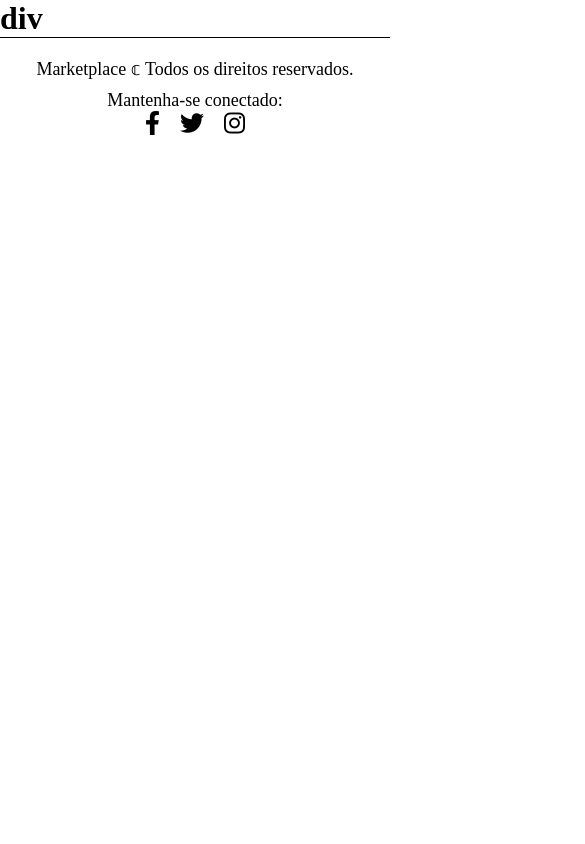
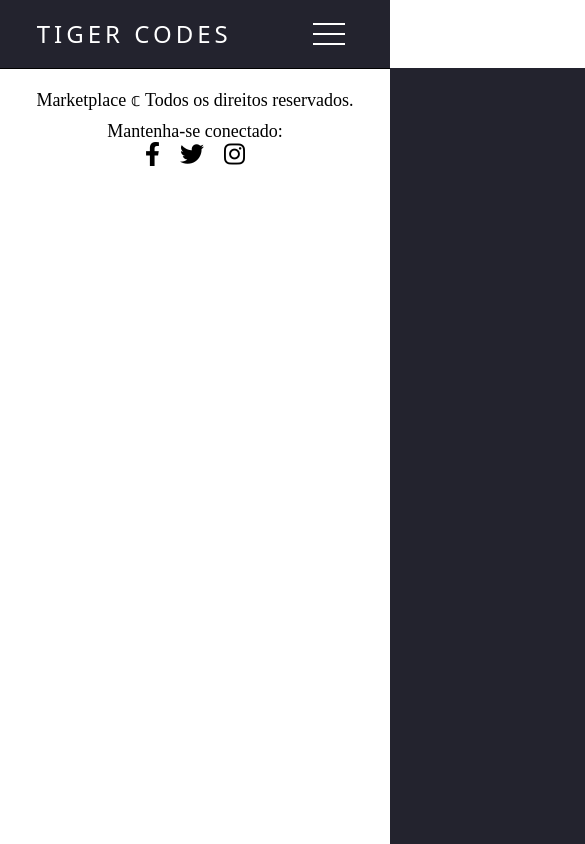
Before and after one commit to daasc/marketplace, a Nuxt app: page / in a window 390 px wide. Shown: the whole page, 585 px wide, since content can reach past the window. Built offline with nearby package versions, Linux system fonts and the light colour scheme.

Commit message:
create-logo

```diff
--- a/components/NavBarComponent.vue
+++ b/components/NavBarComponent.vue
@@ -1,6 +1,19 @@
 <template>
   <div>
-    <h1>div</h1>
+    <nav>
+      <a class="logo" href="/">Tiger Codes</a>
+      <div class="mobile-menu">
+        <div class="line1"></div>
+        <div class="line2"></div>
+        <div class="line3"></div>
+      </div>
+      <ul class="nav-list">
+        <li><a href="#">Início</a></li>
+        <li><a href="#">Sobre</a></li>
+        <li><a href="#">Projetos</a></li>
+        <li><a href="#">Contato</a></li>
+      </ul>
+    </nav>
   </div>
 </template>
 <script>
@@ -8,4 +21,116 @@ export default {
   name: 'NavBarComponent',
 }
 </script>
-<style scoped></style>
+<style scoped>
+* {
+  margin: 0;
+  padding: 0;
+}
+
+a {
+  color: #fff;
+  text-decoration: none;
+  transition: 0.3s;
+}
+
+a:hover {
+  opacity: 0.7;
+}
+
+.logo {
+  font-size: 24px;
+  text-transform: uppercase;
+  letter-spacing: 4px;
+}
+
+nav {
+  display: flex;
+  justify-content: space-around;
+  align-items: center;
+  font-family: system-ui, -apple-system, Helvetica, Arial, sans-serif;
+  background: #23232e;
+  height: 8vh;
+}
+
+main {
+  background: url('bg.jpg') no-repeat center center;
+  background-size: cover;
+  height: 92vh;
+}
+
+.nav-list {
+  list-style: none;
+  display: flex;
+}
+
+.nav-list li {
+  letter-spacing: 3px;
+  margin-left: 32px;
+}
+
+.mobile-menu {
+  display: none;
+  cursor: pointer;
+}
+
+.mobile-menu div {
+  width: 32px;
+  height: 2px;
+  background: #fff;
+  margin: 8px;
+  transition: 0.3s;
+}
+
+@media (max-width: 999px) {
+  body {
+    overflow-x: hidden;
+  }
+  .nav-list {
+    position: absolute;
+    top: 8vh;
+    right: 0;
+    width: 50vw;
+    height: 92vh;
+    background: #23232e;
+    flex-direction: column;
+    align-items: center;
+    justify-content: space-around;
+    transform: translateX(100%);
+    transition: transform 0.3s ease-in;
+  }
+  .nav-list li {
+    margin-left: 0;
+    opacity: 0;
+  }
+  .mobile-menu {
+    display: block;
+  }
+}
+
+.nav-list.active {
+  transform: translateX(0);
+}
+
+@keyframes navLinkFade {
+  from {
+    opacity: 0;
+    transform: translateX(50px);
+  }
+  to {
+    opacity: 1;
+    transform: translateX(0);
+  }
+}
+
+.mobile-menu.active .line1 {
+  transform: rotate(-45deg) translate(-8px, 8px);
+}
+
+.mobile-menu.active .line2 {
+  opacity: 0;
+}
+
+.mobile-menu.active .line3 {
+  transform: rotate(45deg) translate(-5px, -7px);
+}
+</style>
```
